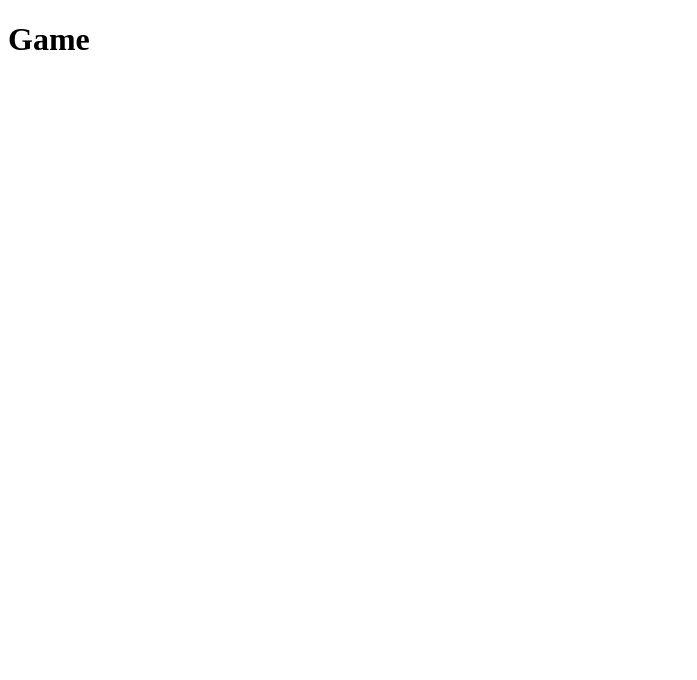
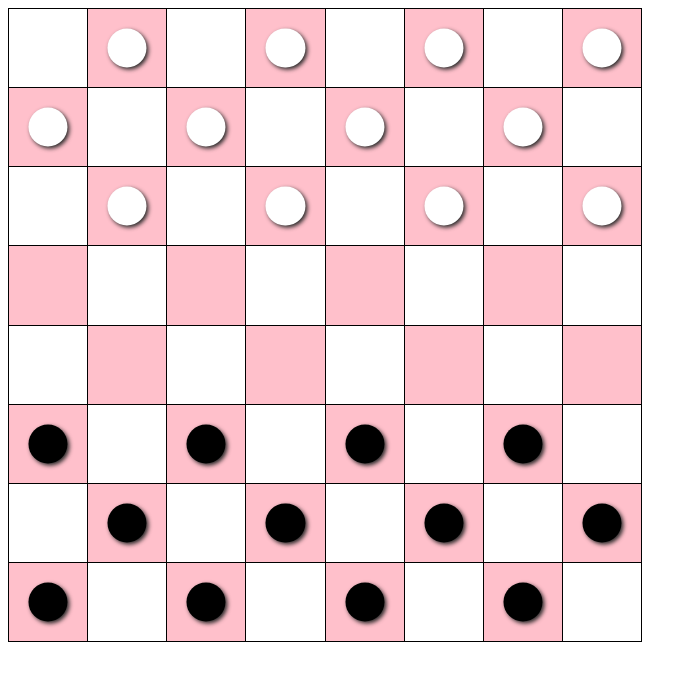
Before and after one commit to ysavitskyi/checkers, a React (Create React App) app: page / in a window 1280 px wide. Shown: the top 680 px of the page, without its empty margins (0-697 px from the left). Built offline with nearby package versions, Linux system fonts and the light colour scheme.

Commit message:
built dummy board

```diff
--- a/src/App.tsx
+++ b/src/App.tsx
@@ -1,5 +1,162 @@
-function App() {
-  return <h1>Game</h1>
+import { useState, useCallback } from 'react'
+import './app.css'
+
+const GRID_SIZE = 8
+
+const composeCls = (
+  cls: string[],
+  clsComputable: Record<string, boolean | undefined>
+) => {
+  return Object.entries(clsComputable)
+    .reduce((acc, [key, value]) => {
+      if (value) {
+        acc.push(key)
+      }
+
+      return acc
+    }, cls)
+    .join(' ')
+}
+
+const Piece: React.FC<{
+  onClick: (event: React.MouseEvent<HTMLDivElement>) => void
+  isWhite?: boolean
+}> = ({ onClick, isWhite }) => {
+  return (
+    <div
+      className={composeCls(['piece'], { 'piece--white': isWhite })}
+      onClick={onClick}
+    />
+  )
+}
+
+const Cell: React.FC<{
+  id: string
+  isEmpty: boolean
+  player1: boolean
+  player2: boolean
+  isActive: boolean
+  onClick: (id: string, isPieceTarget?: boolean) => void
+}> = ({ id, isEmpty, player1, player2, isActive, onClick }) => {
+  const onCellClick = useCallback(
+    (event: React.MouseEvent<HTMLDivElement>) => {
+      onClick(id)
+    },
+    [id, onClick]
+  )
+
+  const onPieceClick = useCallback(
+    (event: React.MouseEvent<HTMLDivElement>) => {
+      onClick(id, true)
+      event.stopPropagation()
+    },
+    [id, onClick]
+  )
+
+  return isEmpty ? (
+    <div className="cell cell--empty" />
+  ) : (
+    <div
+      className={composeCls(['cell'], { 'cell--active': isActive })}
+      onClick={onCellClick}
+    >
+      {player1 && <Piece onClick={onPieceClick} isWhite />}
+      {player2 && <Piece onClick={onPieceClick} />}
+    </div>
+  )
+}
+
+const grid = [...Array(GRID_SIZE ** 2)].map((_, i) => {
+  const isEmpty = (((i / GRID_SIZE) ^ 0) + i + 1) % 2 > 0
+  const player1 = i < GRID_SIZE * (GRID_SIZE / 2 - 1)
+  const player2 = i > GRID_SIZE * (GRID_SIZE / 2 + 1) - 1
+
+  return {
+    id: String(i),
+    player1,
+    player2,
+    isEmpty,
+  }
+})
+
+interface ICellState {
+  id: string
+  player1: boolean
+  player2: boolean
+}
+const Grid: React.FC = () => {
+  const [state, setState] = useState<{
+    cellsById: Record<string, ICellState>
+    activePieceId: string | null
+  }>({
+    cellsById: grid.reduce(
+      (acc, { id, isEmpty, player1, player2 }) => ({
+        ...acc,
+        ...(!isEmpty && {
+          [id]: {
+            id,
+            player1,
+            player2,
+          },
+        }),
+      }),
+      {}
+    ),
+    activePieceId: null,
+  })
+
+  const onCellClick = useCallback((id: string, isPieceTarget?: boolean) => {
+    setState((state) => {
+      if (isPieceTarget) {
+        return { ...state, activePieceId: id }
+      }
+
+      if (!state.activePieceId) {
+        return state
+      }
+
+      if (state.activePieceId === id) {
+        return { ...state, activePieceId: null }
+      }
+
+      const activeCell = state.cellsById[state.activePieceId]
+
+      return {
+        ...state,
+        cellsById: {
+          ...state.cellsById,
+          [id]: { ...activeCell, id }, // put our active piece to the new cell
+          [activeCell.id]: { ...activeCell, player1: false, player2: false }, // clear the previous cell
+        },
+        activePieceId: id,
+      }
+    })
+  }, [])
+
+  return (
+    <div className="grid-wrapper">
+      <div className="grid-wrapper-in">
+        <div
+          className="grid"
+          style={{ gridTemplateColumns: `repeat(${GRID_SIZE}, 1fr)` }}
+        >
+          {grid.map(({ id, isEmpty }) => (
+            <Cell
+              key={id}
+              onClick={onCellClick}
+              isEmpty={isEmpty}
+              isActive={id === state.activePieceId}
+              {...state.cellsById[id]}
+            />
+          ))}
+        </div>
+      </div>
+    </div>
+  )
+}
+
+const App: React.FC = () => {
+  return <Grid />
 }
 
 export default App
--- /dev/null
+++ b/src/app.css
@@ -0,0 +1,72 @@
+.grid-wrapper {
+  width: 50%;
+}
+
+.grid-wrapper-in {
+  position: relative;
+  padding-bottom: 100%;
+}
+
+.grid {
+  position: absolute;
+  width: 100%;
+  height: 100%;
+  display: grid;
+  gap: 1px;
+  border: 1px solid #000;
+  background-color: #000;
+}
+
+.cell {
+  position: relative;
+  display: flex;
+  align-items: center;
+  justify-content: center;
+  background-color: pink;
+}
+
+.cell--empty {
+  background-color: #fff;
+  color: #fff;
+}
+
+.cell--active .piece {
+  background: repeating-linear-gradient(
+      90deg,
+      transparent 0px,
+      transparent 3px,
+      currentColor 3px,
+      currentColor 4px
+    ),
+    repeating-linear-gradient(
+      180deg,
+      currentColor 0px,
+      currentColor 2px,
+      red 2px,
+      red 4px
+    );
+}
+
+.piece {
+  position: absolute;
+  top: 50%;
+  left: 50%;
+  transform: translate(-50%, -50%);
+  width: 50%;
+  height: 50%;
+  border-radius: 50%;
+  background-color: #000;
+  color: #000;
+  box-shadow: 2px 2px 4px rgb(40, 40, 40);
+  transition: 0.2s;
+  cursor: pointer;
+}
+
+.piece:hover {
+  box-shadow: 4px 4px 10px rgb(40, 40, 40);
+}
+
+.piece--white {
+  background-color: #fff;
+  color: #fff;
+}
```
